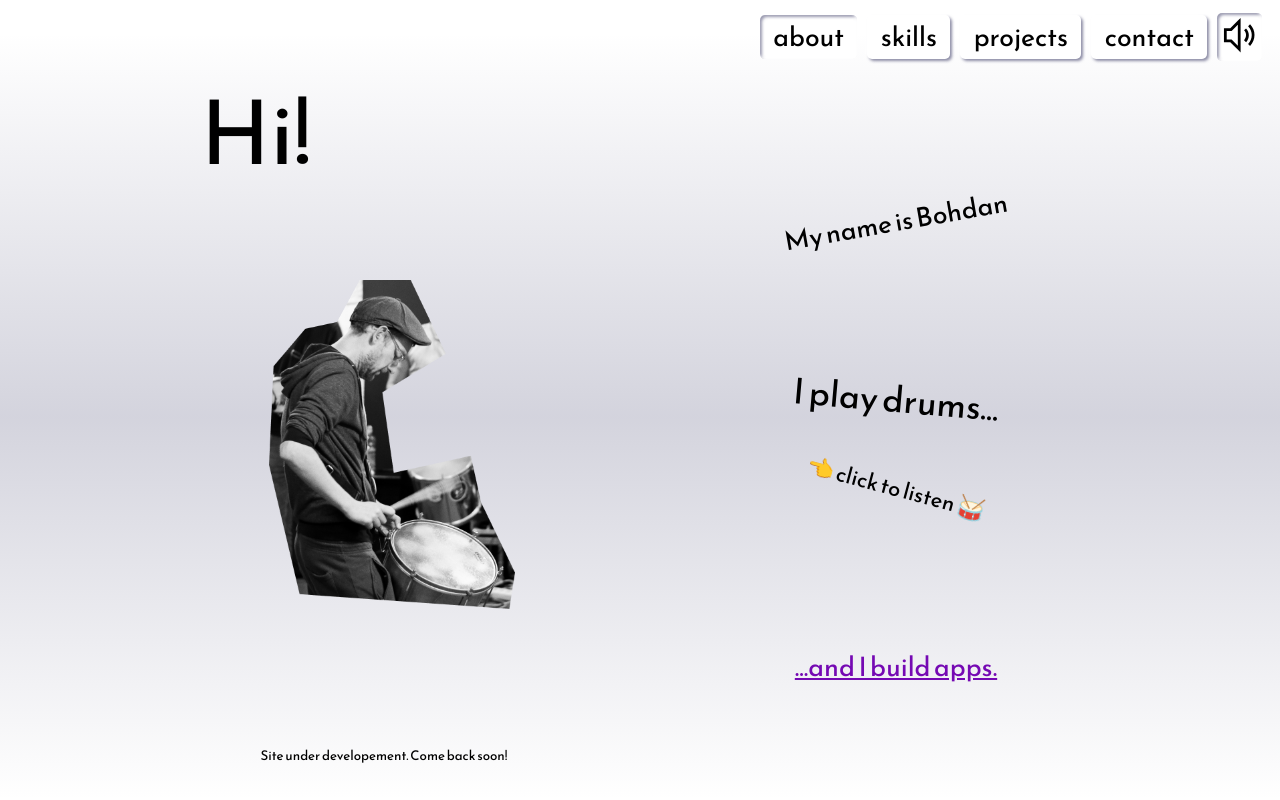
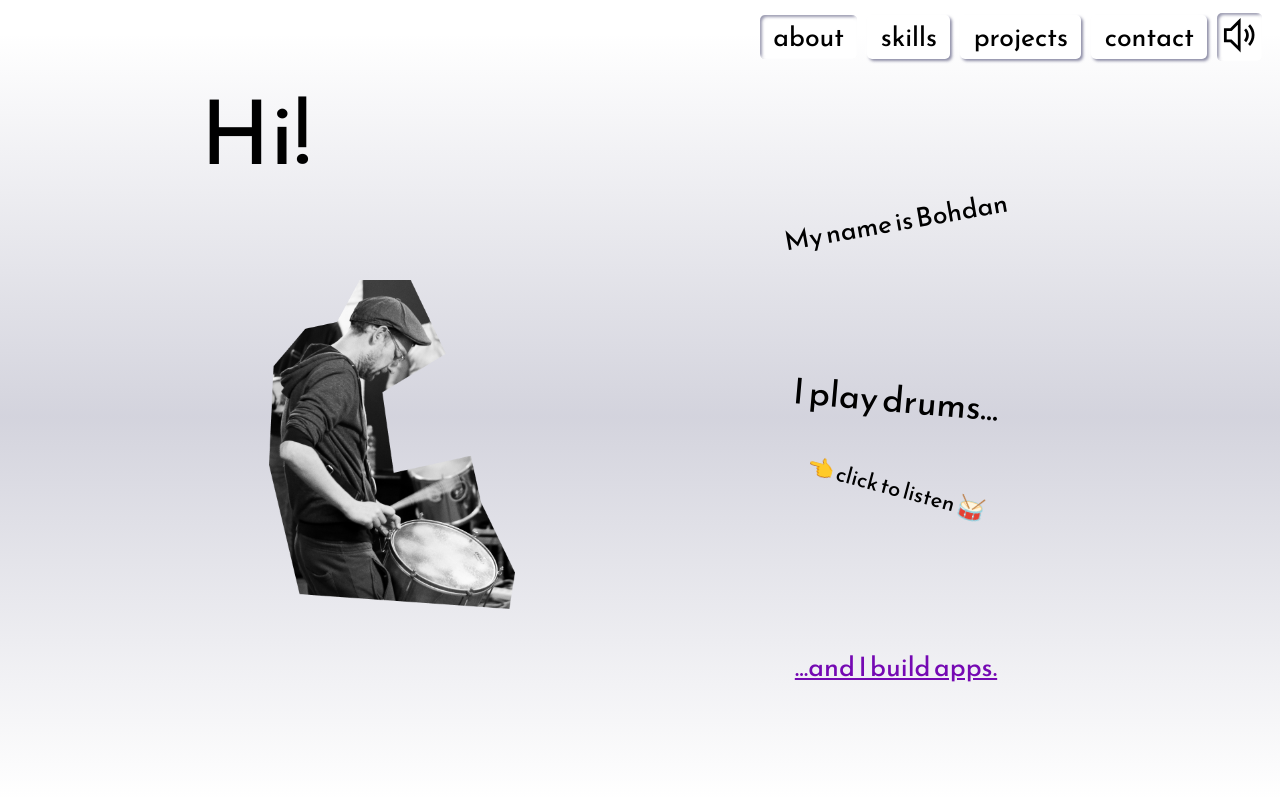
Before and after one commit to BohdanOne/bohdanone.github.io, a React (Create React App) app: page / in a window 1280 px wide. Built offline with nearby package versions, Linux system fonts and the light colour scheme.

Commit message:
Remove disclaimer

```diff
--- a/src/components/AboutPage/AboutPage.js
+++ b/src/components/AboutPage/AboutPage.js
@@ -33,10 +33,6 @@ export default () => {
           <span role="img" aria-label="Drum"> 🥁</span>
         </animated.p>
         <p className="gh-link"><a href="https://github.com/BohdanOne">...and I build apps.</a></p>
-
-        <footer className="disclaimer">
-          Site under developement. Come back soon!
-        </footer>
       </section>
   );
 };
--- a/src/styles/_base.scss
+++ b/src/styles/_base.scss
@@ -53,11 +53,6 @@ button {
   border: none;
 }
 
-.disclaimer {
-  font-size: 0.15rem;
-  grid-area: -2 / 1 / span 1 / span 3;
-}
-
 svg {
   fill: var(--primary-col);
     transition: fill .2s ease-in-out;
```
Also changed, not shown: src/styles/_AboutPage.scss (+0 -199 lines).
